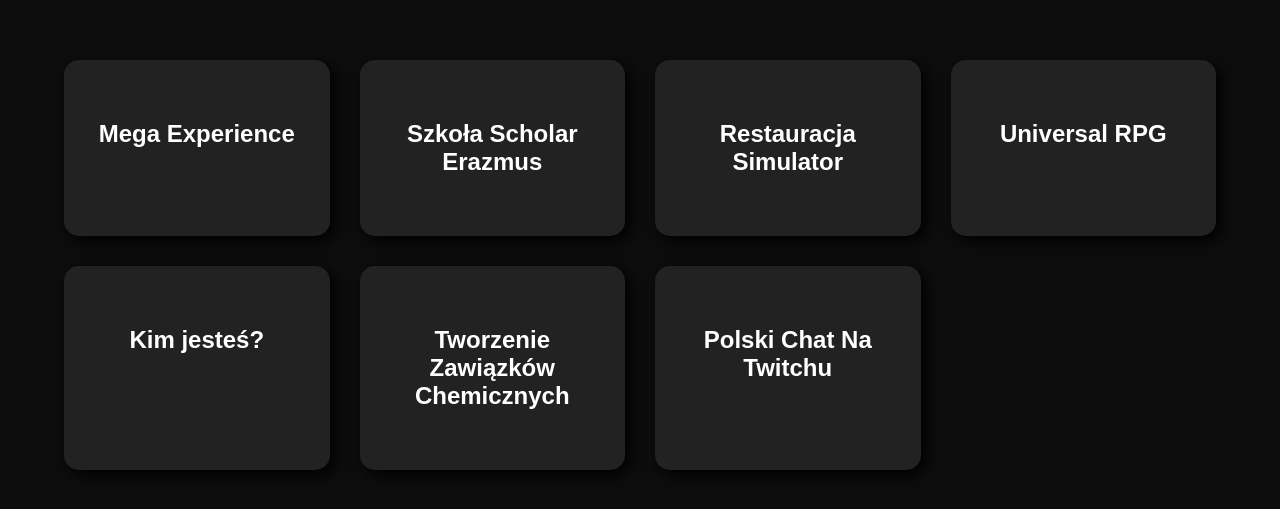
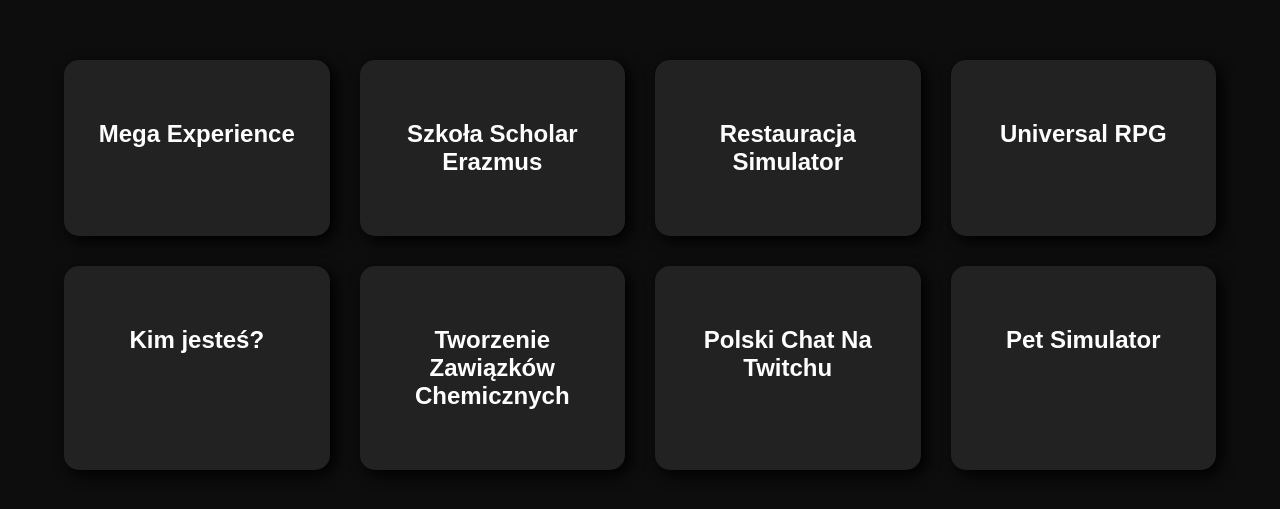
Before and after one commit to NateoSigma/Natro-Studios, a plain HTML site: page index.html in a window 1280 px wide. Shown: the part 117-626 px from the top of the page. Drawn offline with Linux system fonts and the light colour scheme.

Commit message:
Update index.html

```diff
--- a/index.html
+++ b/index.html
@@ -83,6 +83,9 @@
         <div class="column">
             <a href="https://nateosigma.github.io/Polski-Chat-Na-Twitchu/">Polski Chat Na Twitchu</a>
         </div>
+        <div class="column">
+            <a href="https://nateosigma.github.io/Pet-Simulator/">Pet Simulator</a>
+        </div>
     </div>
 </body>
 </html>
```
